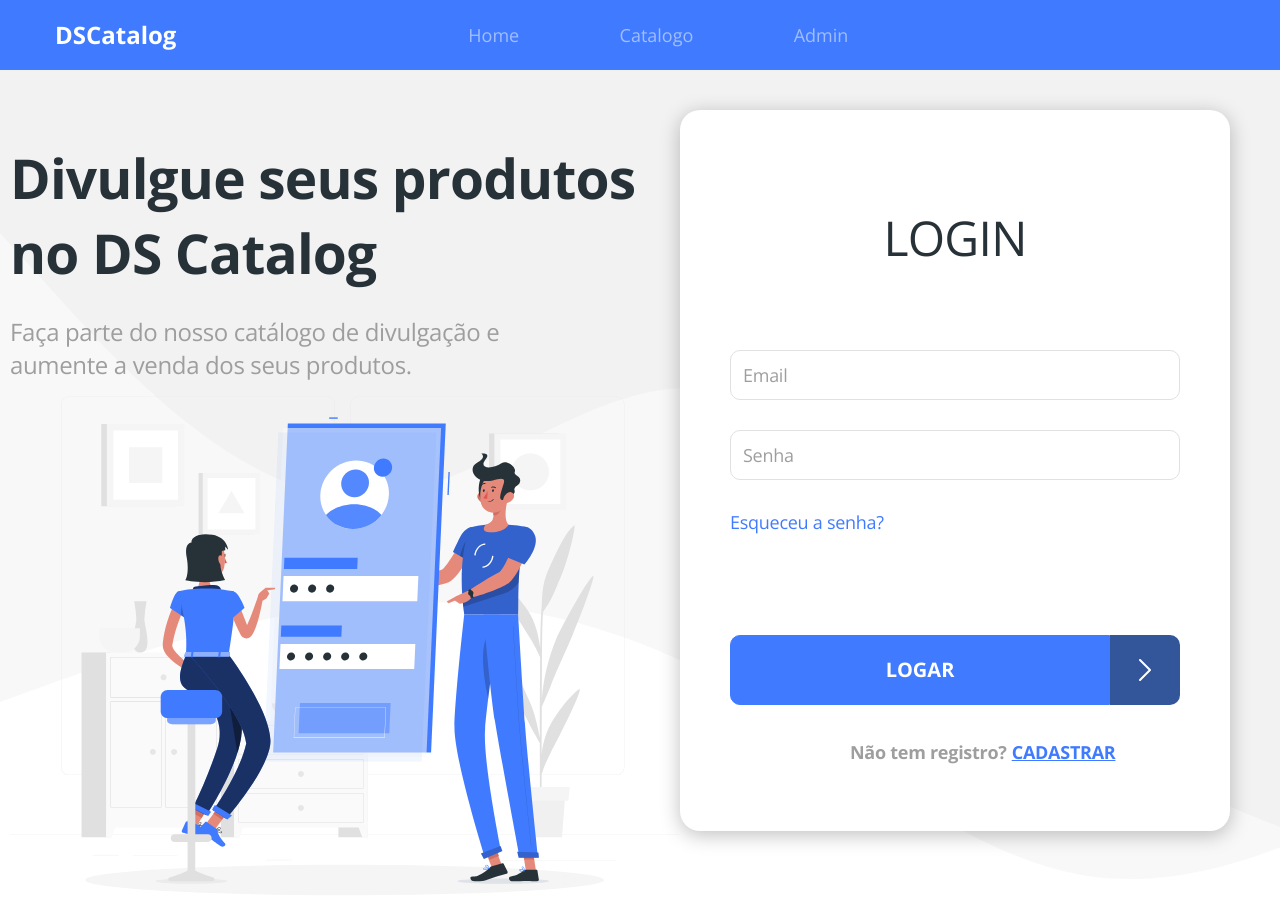
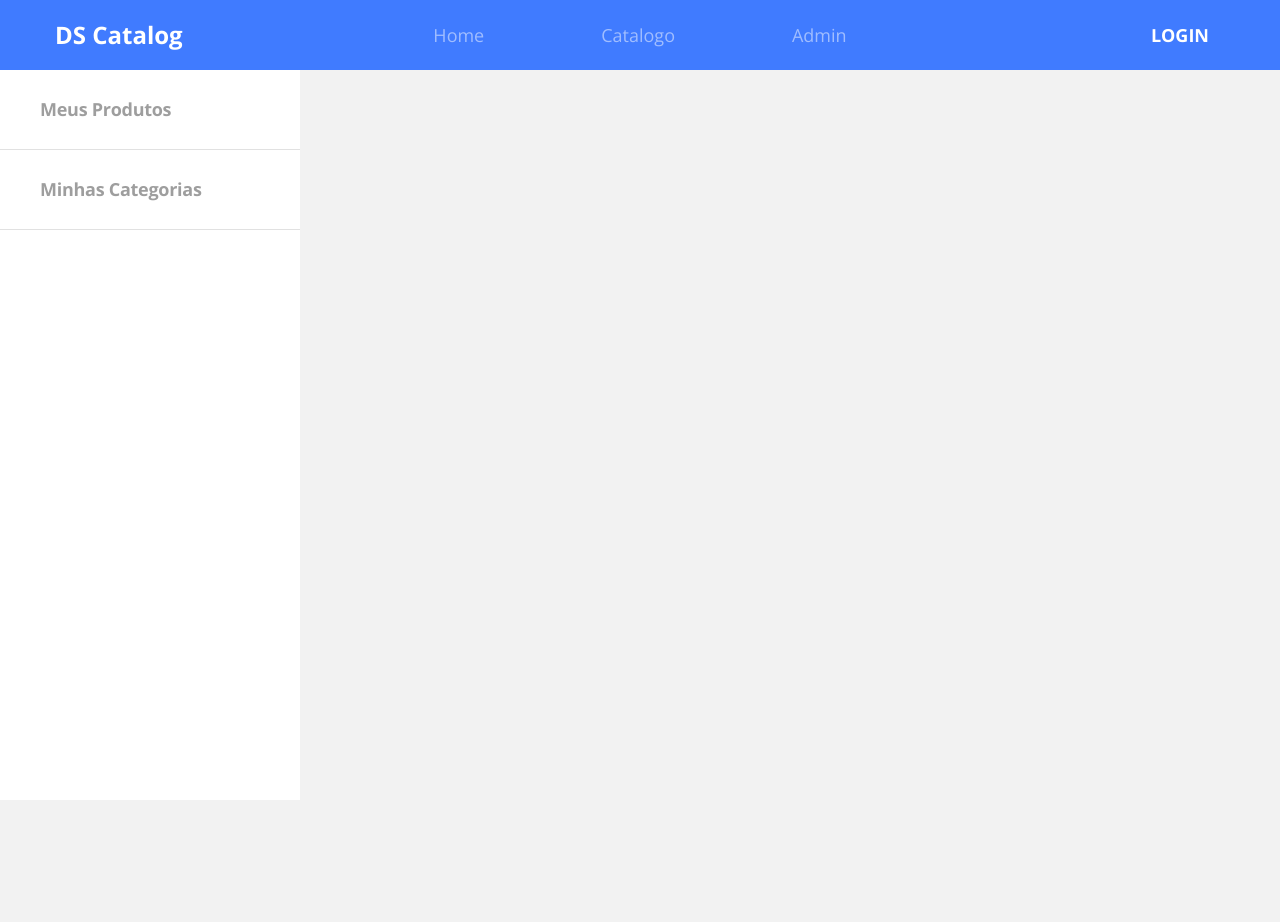
Before and after one commit to arjios/dscatalog-bootcamp-devsuperior, a React (Create React App) app in the folder front-web/: page /admin/auth in a window 1280 px wide. Before the commit this address led to /admin/auth/login. Shown: the top 922 px of the page. After the commit the page ends 800 px from the top, so only its background shows below. Built offline with nearby package versions, Linux system fonts and the light colour scheme.

Commit message:
Finish login/logout layout

```diff
--- a/front-web/src/Routes.tsx
+++ b/front-web/src/Routes.tsx
@@ -25,8 +25,8 @@
             <Route path="/products/:productId">
                 <ProductDetails />
             </Route>
-            <Redirect from="/admin/auth" to="/admin/auth/login" exact />
-            <Route path="/admin/auth">
+            <Redirect from="/auth" to="/auth/login" exact />
+            <Route path="/auth">
                 <Auth />
             </Route>
             <Redirect from="/admin" to="/admin/products" exact />
--- a/front-web/src/core/components/Navbar/index.tsx
+++ b/front-web/src/core/components/Navbar/index.tsx
@@ -1,35 +1,67 @@
-import React from 'react';
+import React, { useEffect, useState } from 'react';
 
-import { Link, NavLink } from 'react-router-dom';
+import { Link, NavLink, useLocation } from 'react-router-dom';
 
+import { getAccessTokenDecoded, logout } from 'core/utils/Auth';
 import './style.scss';
 
 const Navbar = () => {
+    const [currentUser, setCurrentUser] = useState('');
+    const location = useLocation();
+
+    useEffect(() => {
+        const currentUserData = getAccessTokenDecoded();
+        setCurrentUser(currentUserData.user_name);
+    }, [location])
+
+    const handleLogout = (event: React.MouseEvent<HTMLAnchorElement, MouseEvent>) => {
+        event.preventDefault();
+        logout();
+    }
+
     return (
         <nav className="row bg-primary main-nav">
-            <div className="col-2">
-                <Link to = "/" className="nav-logo-text">
-                   <h4>DSCatalog</h4>
+            <div className="col-3">
+                <Link to ="/" className="nav-logo-text">
+                    <h4>DS Catalog</h4>
                 </Link>
             </div>
-            <div className="col-6 offset-2">
+            <div className="col-6">
                 <ul className="main-menu">
                     <li>
-                        <NavLink to ="/home" activeClassName="active" exact>
+                        <NavLink to ="/home" activeClassName="active" exact className="nav-link">
                             Home
                         </NavLink>
                     </li>
                     <li>
-                        <NavLink to ="/products" activeClassName="active">
+                        <NavLink to ="/products" activeClassName="active" className="nav-link">
                             Catalogo
                         </NavLink>
                     </li>
                     <li>
-                        <NavLink to ="admin" activeClassName="active">
+                        <NavLink to ="admin" activeClassName="active" className="nav-link">
                             Admin
                         </NavLink>
                     </li>
                 </ul>
+            </div>
+            <div className="col-3 text-right">
+                {currentUser && (
+                    <>
+                        {currentUser}
+                        <a
+                            href="#logout"
+                            className="nav-link active d-inline"
+                            onClick={handleLogout} >
+                                LOGOUT
+                        </a>
+                    </>
+                )}
+                {!currentUser && (
+                    <Link to ="/auth/login" className="nav-link active">
+                        LOGIN
+                    </Link>
+                )}
             </div>
         </nav>
     );
--- a/front-web/src/core/components/Navbar/style.scss
+++ b/front-web/src/core/components/Navbar/style.scss
@@ -3,6 +3,7 @@
     color: #FFF;
     align-items: center;
     padding-left: 40px;
+    padding-right: 40px;
     margin-left: 0;
     margin-right: 0;
 }
@@ -13,13 +14,19 @@
 
 .main-menu {
     display: flex;
+    color: #FFF;
+    justify-content: center;
+
+    li:nth-child(2) {
+        margin-left: 85px;
+        margin-right: 85px;
+    }
+
+}
+
+.nav-link {
+    font-style: normal;
     font-size: 18px;
-    width: 380px;
-    color: #FFF;
-    justify-content: space-between;
-
-    a {
-        font-style: normal;
     color: rgba(255, 255, 255, 0.5);
 
     &.active {
@@ -31,4 +38,3 @@
         color: #FFF;
     }
 }
-}
--- a/front-web/src/core/components/Routes/PrivateRoute.tsx
+++ b/front-web/src/core/components/Routes/PrivateRoute.tsx
@@ -17,7 +17,7 @@
           if(!isAuthenticated()) {
             return(
               <Redirect
-                to = {{ pathname: "/admin/auth/login", state: {from: location}}} />
+                to = {{ pathname: "/auth/login", state: {from: location}}} />
             )
           } else if(isAuthenticated() && !isAllowedByRole(allowedRoutes)) {
             return(
--- a/front-web/src/core/utils/Auth.tsx
+++ b/front-web/src/core/utils/Auth.tsx
@@ -1,7 +1,11 @@
 import jwtDecode from 'jwt-decode';
+
+import history from './History';
 
 export const CLIENT_ID = 'dscatalog';
 export const CLIENT_SECRET = 'dscatalog123';
+
+
 
 type LoginResponse = {
     access_token: string;
@@ -64,3 +68,8 @@
     return routeRoles.some(role => userRoles?.includes(role));
 
 }
+
+export const logout = () => {
+    localStorage.removeItem('authData');
+    history.replace('/auth/login')
+}
--- a/front-web/src/core/utils/request.tsx
+++ b/front-web/src/core/utils/request.tsx
@@ -1,7 +1,7 @@
 import axios, { Method } from 'axios';
 import qs from 'qs';
-import { CLIENT_ID, CLIENT_SECRET, getSessionData } from './Auth';
-import history from './History';
+import { CLIENT_ID, CLIENT_SECRET, getSessionData, logout } from './Auth';
+
 
 type RequestParams = {
     method?: Method;
@@ -22,7 +22,7 @@
     return response;
   }, function (error) {
     if(error.response.status === 401) {
-        history.push('./admin/auth.login');
+        logout();
     }
     return Promise.reject(error);
   });
--- a/front-web/src/pages/Auth/index.tsx
+++ b/front-web/src/pages/Auth/index.tsx
@@ -21,13 +21,13 @@
         </div>
         <div className="auth-content">
             <Switch>
-                <Route path="/admin/auth/login">
+                <Route path="/auth/login">
                     <Login />
                 </Route>
-                <Route path="/admin/auth/register">
+                <Route path="/auth/register">
                     <h1>Register</h1>
                 </Route>
-                <Route path="/admin/auth/recover">
+                <Route path="/auth/recover">
                     <h1>Recover</h1>
                 </Route>
             </Switch>
```
Lines whose indentation alone changed are shown as unchanged.
